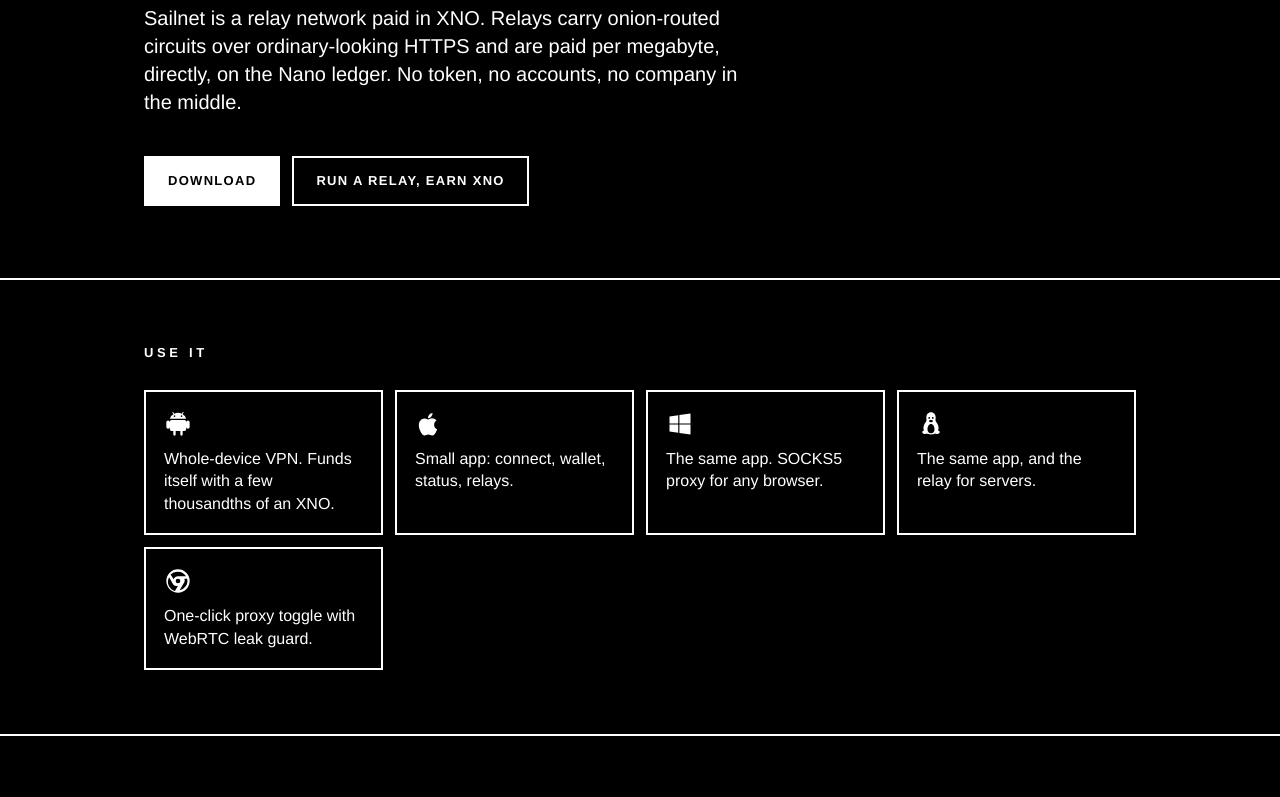
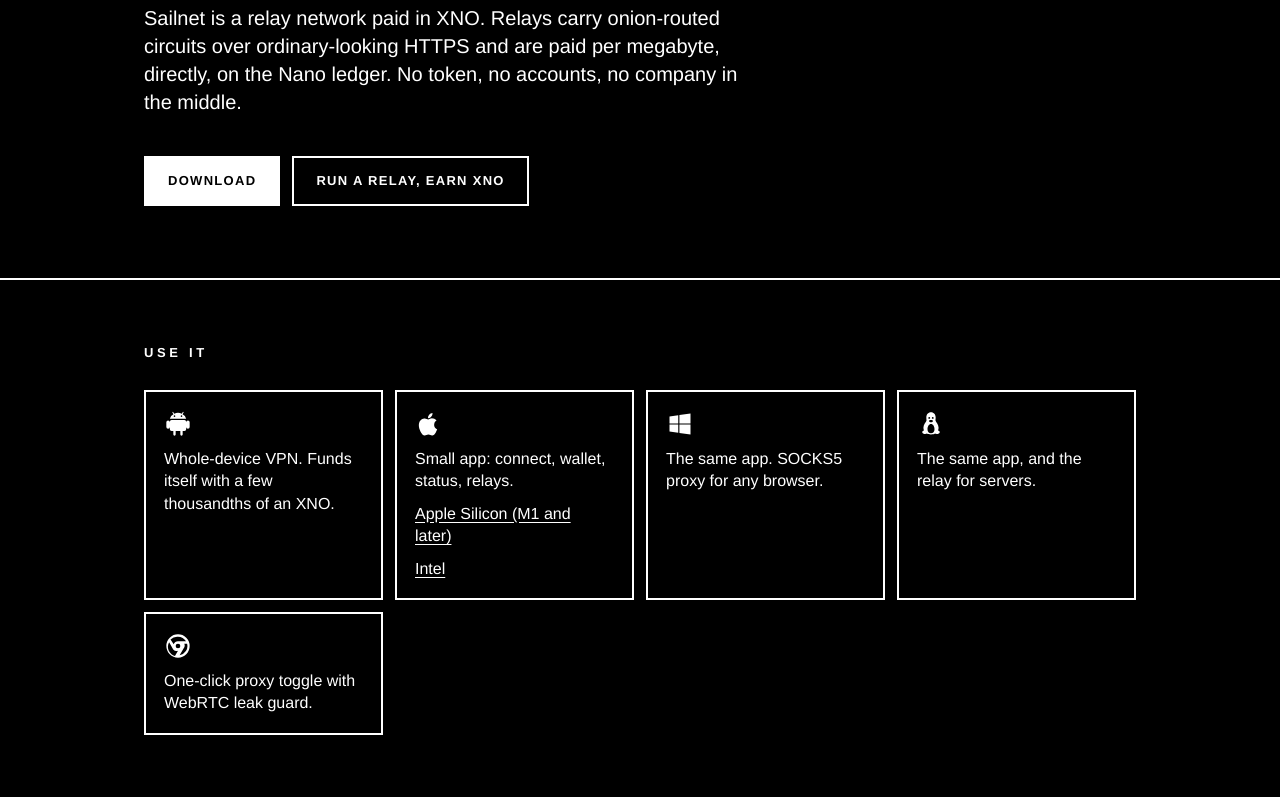
Before and after one commit to dhyabi2/sailnet, a browser extension: page website/index.html in a window 1280 px wide. Shown: the part 468-1265 px from the top of the page. Drawn offline with Linux system fonts and the light colour scheme.

Commit message:
Release assets named by OS and chip (Sailnet-macOS-AppleSilicon.dmg, Sailnet-macOS-Intel.dmg, Sailnet-Windows.exe, Sailnet-Linux.tar.xz, Sailnet-Android.apk); website cards download their file directly

```diff
--- a/website/index.html
+++ b/website/index.html
@@ -53,9 +53,11 @@
   .cell p { font-size: 15px; }
   pre { background: var(--green); color: var(--navy); padding: 20px; overflow-x: auto; font-size: 13px; line-height: 1.5; margin-top: 16px; }
   .dl { display: grid; grid-template-columns: repeat(auto-fit, minmax(220px, 1fr)); gap: 12px; }
-  .dl a { border: 2px solid var(--green); padding: 18px; text-decoration: none; display: block; }
-  .dl a:hover { background: var(--green); color: var(--navy); }
+  .dl > a, .dlcard { border: 2px solid var(--green); padding: 18px; text-decoration: none; display: block; }
+  .dl > a:hover { background: var(--green); color: var(--navy); }
+  .dlcard a { text-decoration: underline; }
   .dl strong { display: block; margin-bottom: 10px; line-height: 0; }
+  .dlcard strong { display: block; margin-bottom: 10px; line-height: 0; }
   footer { padding: 40px 0; font-size: 13px; }
   footer code { font-family: Menlo, Consolas, monospace; font-size: 12px; word-break: break-all; }
   nav { display: flex; flex-wrap: wrap; gap: 10px 24px; justify-content: flex-end; }
@@ -100,10 +102,10 @@
 <section id="use"><div class="wrap">
   <h2>Use it</h2>
   <div class="dl">
-    <a href="https://github.com/dhyabi2/sailnet/releases/latest" aria-label="Android"><strong><svg viewBox="0 0 24 24" width="28" height="28" fill="currentColor" aria-hidden="true"><path d="M17.5 8.5h-11A1.5 1.5 0 0 0 5 10v6.5A1.5 1.5 0 0 0 6.5 18H8v3a1 1 0 0 0 2 0v-3h4v3a1 1 0 0 0 2 0v-3h1.5a1.5 1.5 0 0 0 1.5-1.5V10a1.5 1.5 0 0 0-1.5-1.5zM3.5 9A1.5 1.5 0 0 0 2 10.5v4a1.5 1.5 0 0 0 3 0v-4A1.5 1.5 0 0 0 3.5 9zm17 0a1.5 1.5 0 0 0-1.5 1.5v4a1.5 1.5 0 0 0 3 0v-4A1.5 1.5 0 0 0 20.5 9zM15.9 3.6l1-1.7-.6-.4-1.1 1.8a6.4 6.4 0 0 0-6.4 0L7.7 1.5l-.6.4 1 1.7A5.9 5.9 0 0 0 5 7.5h14a5.9 5.9 0 0 0-3.1-3.9zM9 6a.7.7 0 1 1 0-1.4A.7.7 0 0 1 9 6zm6 0a.7.7 0 1 1 0-1.4A.7.7 0 0 1 15 6z"/></svg></strong>Whole-device VPN. Funds itself with a few thousandths of an XNO.</a>
-    <a href="https://github.com/dhyabi2/sailnet/releases/latest" aria-label="macOS"><strong><svg viewBox="0 0 24 24" width="28" height="28" fill="currentColor" aria-hidden="true"><path d="M16.4 12.7c0-2.4 2-3.6 2.1-3.6-1.1-1.7-2.9-1.9-3.5-1.9-1.5-.2-2.9.9-3.7.9-.8 0-1.9-.9-3.2-.8-1.6 0-3.1 1-4 2.4-1.7 3-.4 7.3 1.2 9.7.8 1.2 1.8 2.5 3 2.4 1.2 0 1.7-.8 3.2-.8s1.9.8 3.2.8c1.3 0 2.2-1.2 3-2.4.9-1.4 1.3-2.7 1.3-2.8-.1 0-2.6-1-2.6-3.9zM14 5.6c.7-.8 1.1-1.9 1-3-1 0-2.1.7-2.8 1.5-.6.7-1.2 1.8-1 2.9 1.1.1 2.1-.6 2.8-1.4z"/></svg></strong>Small app: connect, wallet, status, relays.</a>
-    <a href="https://github.com/dhyabi2/sailnet/releases/latest" aria-label="Windows"><strong><svg viewBox="0 0 24 24" width="28" height="28" fill="currentColor" aria-hidden="true"><path d="M3 5.5l7.5-1v7H3v-6zm8.5-1.2L21 3v8.5h-9.5V4.3zM3 12.5h7.5v7L3 18.5v-6zm8.5 0H21V21l-9.5-1.3v-7.2z"/></svg></strong>The same app. SOCKS5 proxy for any browser.</a>
-    <a href="https://github.com/dhyabi2/sailnet/releases/latest" aria-label="Linux"><strong><svg viewBox="0 0 24 24" width="28" height="28" fill="currentColor" aria-hidden="true"><path d="M12 2c-2.5 0-4 2-4 4.5 0 1.2.2 2 .1 2.7-.4 1.2-2.6 3.3-2.6 6 0 .9.2 1.6.5 2.2-.7.4-1.5 1-1.5 1.6 0 1 1.3 1.5 2.6 1.5.6 0 1.1-.1 1.5-.3.7.5 1.7.8 3.4.8s2.7-.3 3.4-.8c.4.2.9.3 1.5.3 1.3 0 2.6-.5 2.6-1.5 0-.6-.8-1.2-1.5-1.6.3-.6.5-1.3.5-2.2 0-2.7-2.2-4.8-2.6-6-.1-.7.1-1.5.1-2.7C16 4 14.5 2 12 2zm-1.5 4a.8.8 0 1 1 0 1.6.8.8 0 0 1 0-1.6zm3 0a.8.8 0 1 1 0 1.6.8.8 0 0 1 0-1.6zM12 8.5c.8 0 1.8.4 1.8.9s-1 1.1-1.8 1.1-1.8-.6-1.8-1.1.9-.9 1.8-.9zm0 3.5c1.8 0 3 2.2 3 4.5S13.8 20 12 20s-3-1.2-3-3.5S10.2 12 12 12z"/></svg></strong>The same app, and the relay for servers.</a>
+    <a href="https://github.com/dhyabi2/sailnet/releases/latest/download/Sailnet-Android.apk" aria-label="Android"><strong><svg viewBox="0 0 24 24" width="28" height="28" fill="currentColor" aria-hidden="true"><path d="M17.5 8.5h-11A1.5 1.5 0 0 0 5 10v6.5A1.5 1.5 0 0 0 6.5 18H8v3a1 1 0 0 0 2 0v-3h4v3a1 1 0 0 0 2 0v-3h1.5a1.5 1.5 0 0 0 1.5-1.5V10a1.5 1.5 0 0 0-1.5-1.5zM3.5 9A1.5 1.5 0 0 0 2 10.5v4a1.5 1.5 0 0 0 3 0v-4A1.5 1.5 0 0 0 3.5 9zm17 0a1.5 1.5 0 0 0-1.5 1.5v4a1.5 1.5 0 0 0 3 0v-4A1.5 1.5 0 0 0 20.5 9zM15.9 3.6l1-1.7-.6-.4-1.1 1.8a6.4 6.4 0 0 0-6.4 0L7.7 1.5l-.6.4 1 1.7A5.9 5.9 0 0 0 5 7.5h14a5.9 5.9 0 0 0-3.1-3.9zM9 6a.7.7 0 1 1 0-1.4A.7.7 0 0 1 9 6zm6 0a.7.7 0 1 1 0-1.4A.7.7 0 0 1 15 6z"/></svg></strong>Whole-device VPN. Funds itself with a few thousandths of an XNO.</a>
+    <div class="dlcard"><strong><svg viewBox="0 0 24 24" width="28" height="28" fill="currentColor" aria-hidden="true"><path d="M16.4 12.7c0-2.4 2-3.6 2.1-3.6-1.1-1.7-2.9-1.9-3.5-1.9-1.5-.2-2.9.9-3.7.9-.8 0-1.9-.9-3.2-.8-1.6 0-3.1 1-4 2.4-1.7 3-.4 7.3 1.2 9.7.8 1.2 1.8 2.5 3 2.4 1.2 0 1.7-.8 3.2-.8s1.9.8 3.2.8c1.3 0 2.2-1.2 3-2.4.9-1.4 1.3-2.7 1.3-2.8-.1 0-2.6-1-2.6-3.9zM14 5.6c.7-.8 1.1-1.9 1-3-1 0-2.1.7-2.8 1.5-.6.7-1.2 1.8-1 2.9 1.1.1 2.1-.6 2.8-1.4z"/></svg></strong>Small app: connect, wallet, status, relays.<br><a href="https://github.com/dhyabi2/sailnet/releases/latest/download/Sailnet-macOS-AppleSilicon.dmg" style="display:inline-block;margin:10px 12px 0 0">Apple Silicon (M1 and later)</a><a href="https://github.com/dhyabi2/sailnet/releases/latest/download/Sailnet-macOS-Intel.dmg" style="display:inline-block;margin-top:10px">Intel</a></div>
+    <a href="https://github.com/dhyabi2/sailnet/releases/latest/download/Sailnet-Windows.exe" aria-label="Windows"><strong><svg viewBox="0 0 24 24" width="28" height="28" fill="currentColor" aria-hidden="true"><path d="M3 5.5l7.5-1v7H3v-6zm8.5-1.2L21 3v8.5h-9.5V4.3zM3 12.5h7.5v7L3 18.5v-6zm8.5 0H21V21l-9.5-1.3v-7.2z"/></svg></strong>The same app. SOCKS5 proxy for any browser.</a>
+    <a href="https://github.com/dhyabi2/sailnet/releases/latest/download/Sailnet-Linux.tar.xz" aria-label="Linux"><strong><svg viewBox="0 0 24 24" width="28" height="28" fill="currentColor" aria-hidden="true"><path d="M12 2c-2.5 0-4 2-4 4.5 0 1.2.2 2 .1 2.7-.4 1.2-2.6 3.3-2.6 6 0 .9.2 1.6.5 2.2-.7.4-1.5 1-1.5 1.6 0 1 1.3 1.5 2.6 1.5.6 0 1.1-.1 1.5-.3.7.5 1.7.8 3.4.8s2.7-.3 3.4-.8c.4.2.9.3 1.5.3 1.3 0 2.6-.5 2.6-1.5 0-.6-.8-1.2-1.5-1.6.3-.6.5-1.3.5-2.2 0-2.7-2.2-4.8-2.6-6-.1-.7.1-1.5.1-2.7C16 4 14.5 2 12 2zm-1.5 4a.8.8 0 1 1 0 1.6.8.8 0 0 1 0-1.6zm3 0a.8.8 0 1 1 0 1.6.8.8 0 0 1 0-1.6zM12 8.5c.8 0 1.8.4 1.8.9s-1 1.1-1.8 1.1-1.8-.6-1.8-1.1.9-.9 1.8-.9zm0 3.5c1.8 0 3 2.2 3 4.5S13.8 20 12 20s-3-1.2-3-3.5S10.2 12 12 12z"/></svg></strong>The same app, and the relay for servers.</a>
     <a href="https://github.com/dhyabi2/sailnet/releases/latest" aria-label="Chrome and Firefox"><strong><svg viewBox="0 0 24 24" width="28" height="28" fill="currentColor" aria-hidden="true"><path d="M12 2a10 10 0 1 0 0 20 10 10 0 0 0 0-20zm0 2a8 8 0 0 1 6.9 4H12a4 4 0 0 0-3.7 2.5L5.6 6.4A8 8 0 0 1 12 4zm-7.6 4.8l3.5 6.1A4 4 0 0 0 12 16l-2.6 4.5A8 8 0 0 1 4.4 8.8zM12 14a2 2 0 1 1 0-4 2 2 0 0 1 0 4zm1.4 5.9L16.9 14a4 4 0 0 0 .5-4h2.4a8 8 0 0 1-6.4 9.9z"/></svg></strong>One-click proxy toggle with WebRTC leak guard.</a>
   </div>
 </div></section>
```
Also changed, not shown: .github/workflows/android-release.yml, .github/workflows/desktop.yml, README.md.
